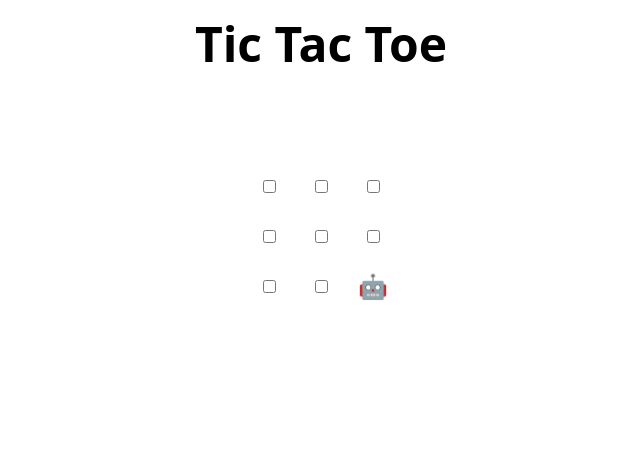
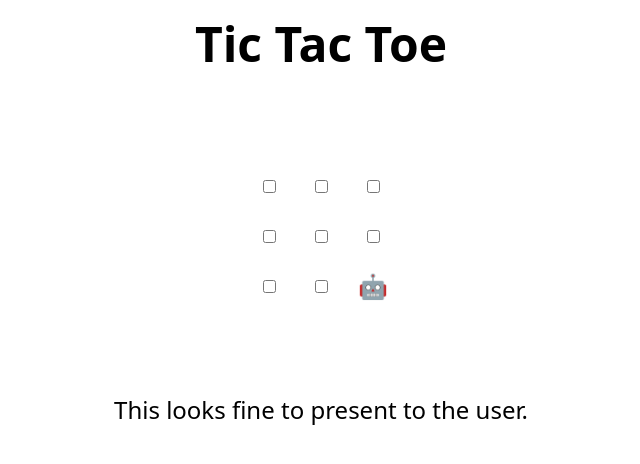
Before and after one commit to defcon-juan/skills-review-pull-requests, a plain HTML site: page index.html in a window 1280 px wide. Shown: the whole page, without its empty margins (319-959 px from the left). Drawn offline with Linux system fonts and the light colour scheme.

Commit message:
Update index.html

```diff
--- a/index.html
+++ b/index.html
@@ -48,6 +48,7 @@
 </table>
 
 <h2 hidden>Game over, refresh to play again 🧑‍💻 🤖!</h2>
+This looks fine to present to the user.
 
 <script>
   // Initialization
```
